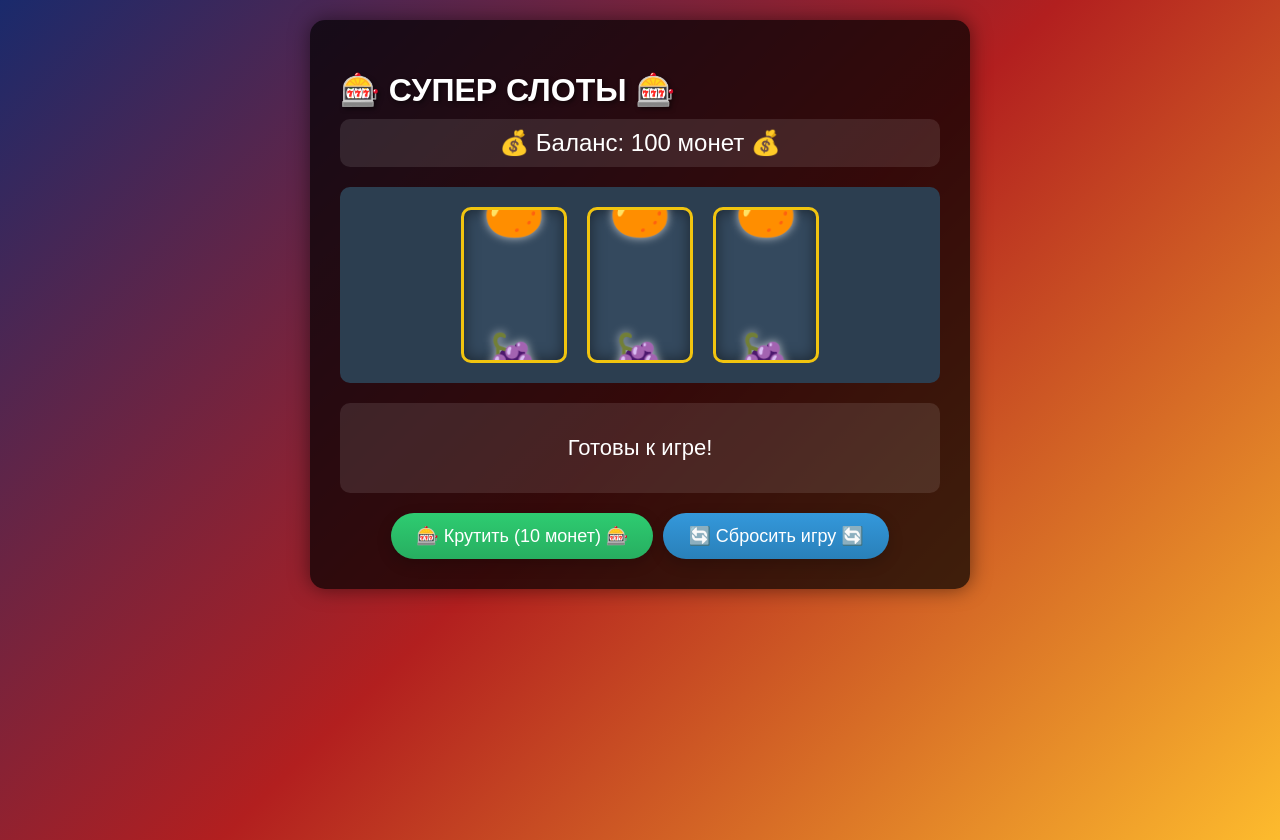
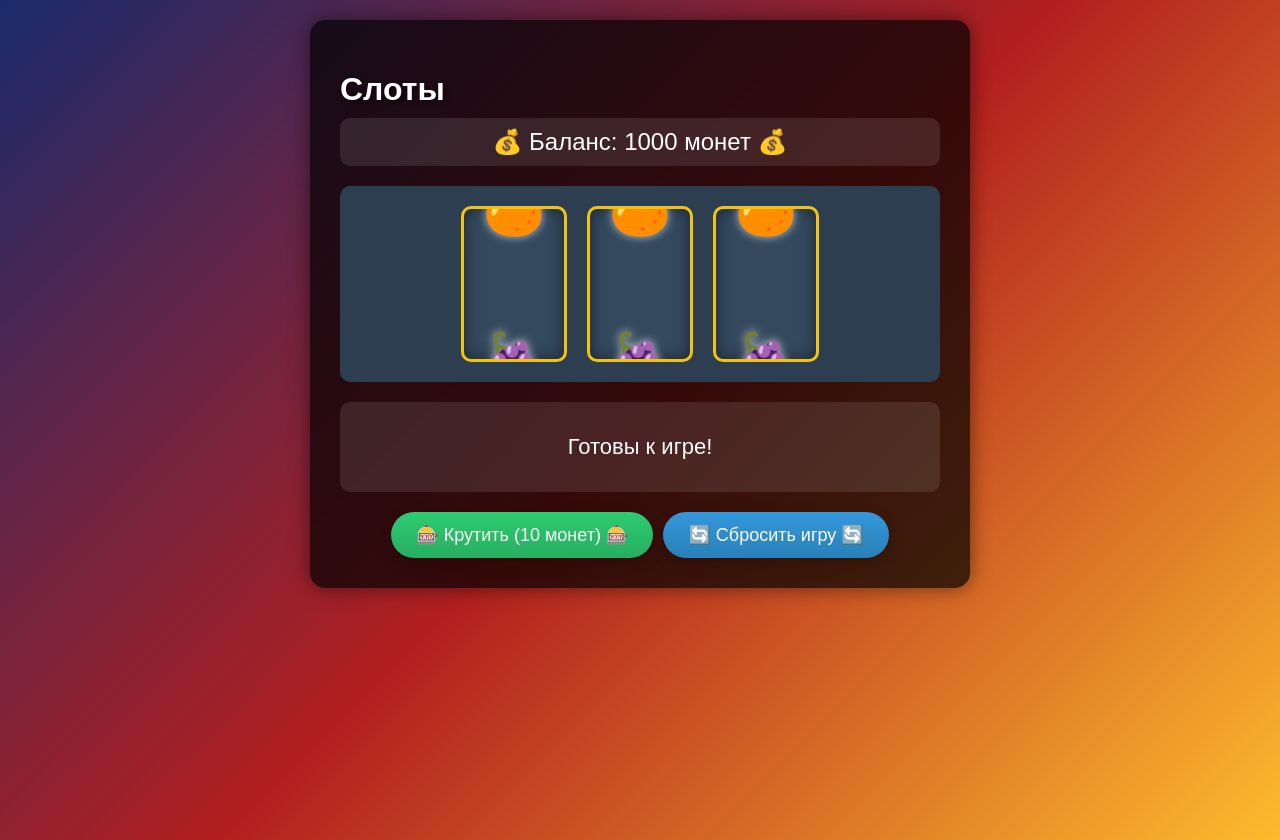
Before and after one commit to IntalHub/slots, a plain HTML site: page index.html in a window 1280 px wide. Drawn offline with Linux system fonts and the light colour scheme.

Commit message:
Update index.html

```diff
--- a/index.html
+++ b/index.html
@@ -3,7 +3,7 @@
 <head>
     <meta charset="UTF-8">
     <meta name="viewport" content="width=device-width, initial-scale=1.0">
-    <title>Игровые слоты Premium</title>
+    <title>Slots</title>
     <style>
         body {
             font-family: 'Arial', sans-serif;
@@ -191,9 +191,9 @@
 </head>
 <body>
     <div class="game-container">
-        <h1>🎰 СУПЕР СЛОТЫ 🎰</h1>
+        <h1>Слоты</h1>
 
-        <div class="balance">💰 Баланс: <span id="balance">100</span> монет 💰</div>
+        <div class="balance">💰 Баланс: <span id="balance">1000</span> монет 💰</div>
 
         <div class="slots-container" id="slots">
             <div class="slot" id="slot1">
@@ -247,7 +247,7 @@
 
     <script>
         const symbols = ['🍒', '🍋', '🍊', '🍇', '🍉', '7️⃣'];
-        let balance = 100;
+        let balance = 1000;
         let isSpinning = false;
 
         // Элементы DOM
```
